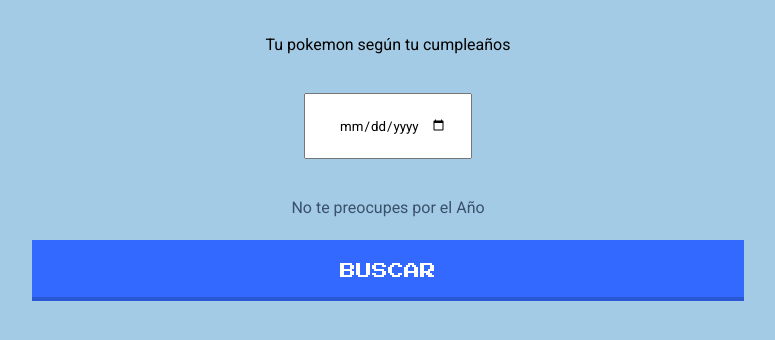
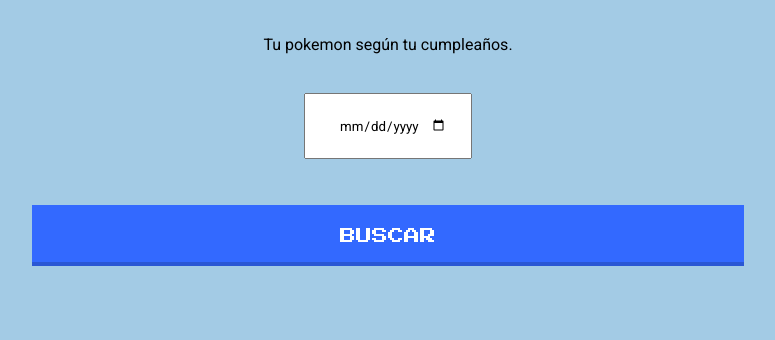
Before and after one commit to AcheZeta/PokeDay, a website: page index.html in a window 1280 px wide. Shown: the part 56-396 px from the top of the page, without its empty margins (252-1027 px from the left). Drawn offline with Linux system fonts and the light colour scheme.

```diff
--- a/index.html
+++ b/index.html
@@ -14,9 +14,8 @@
     <h1>PokeDate </h1>
     <div class="grid">
         <div class="container">
-            <p>Tu pokemon según tu cumpleaños</p>
+            <p>Tu pokemon según tu cumpleaños.</p>
             <input type="date" name="date" id="date-pick">
-            <p id="mssg">No te preocupes por el Año</p>
             <a id="search-btn" class="button6">Buscar</a>
             <div class="day-grid pokeday" id="pokeday"></div>
         </div>
```
Also changed, not shown: Readme.md.
